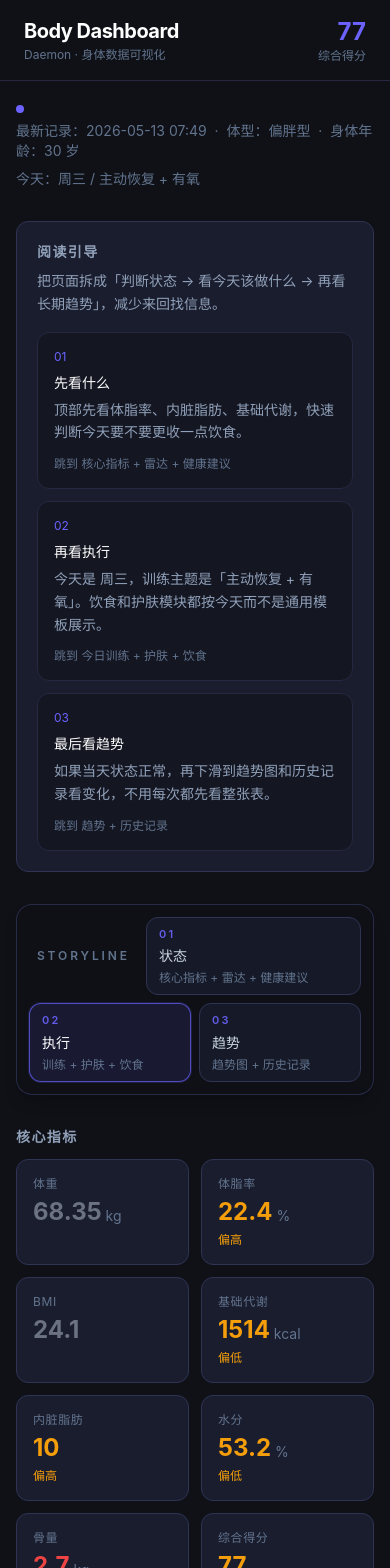
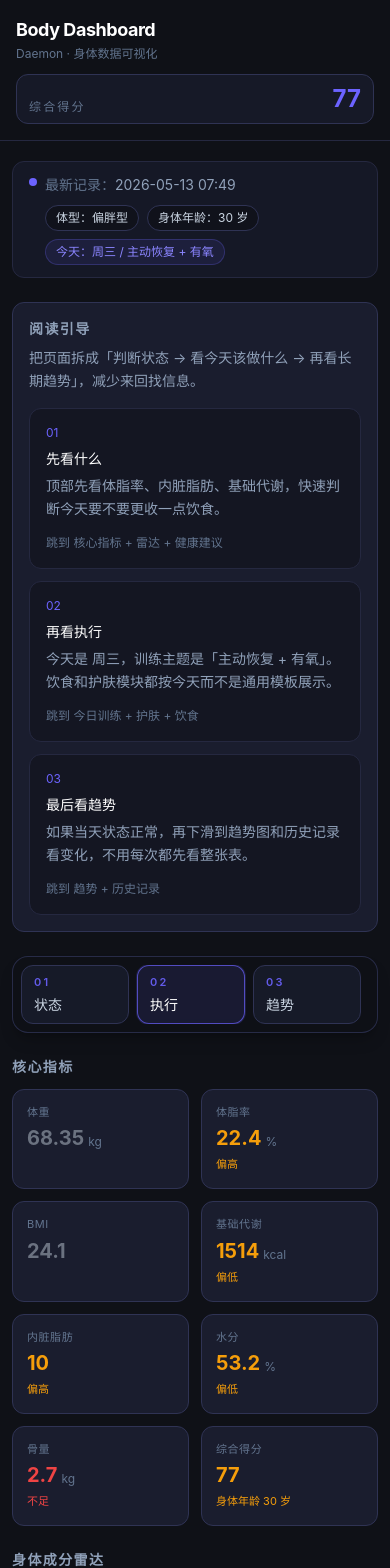
Before and after one commit to hc-xshh/body-dashboard, a React (Vite) app: page / in a window 390 px wide. Shown: the top 1568 px of the page. Built offline with nearby package versions, Linux system fonts and the light colour scheme.

Commit message:
feat: improve mobile dashboard experience

```diff
--- a/src/App.jsx
+++ b/src/App.jsx
@@ -71,23 +71,38 @@ const storylineSections = [
 export default function App() {
   return (
     <div className="min-h-screen bg-dark-900 text-slate-200 font-sans">
-      <header className="border-b border-dark-700 px-6 py-4 flex items-center justify-between">
-        <div>
-          <h1 className="text-xl font-bold text-white tracking-tight">Body Dashboard</h1>
-          <p className="text-xs text-slate-500 mt-0.5">Daemon · 身体数据可视化</p>
-        </div>
-        <div className="text-right">
-          <div className="text-2xl font-bold text-accent">{latest.score ?? '—'}</div>
-          <div className="text-xs text-slate-500">综合得分</div>
+      <header className="border-b border-dark-700 px-4 py-4 sm:px-6 sm:py-4">
+        <div className="mx-auto flex max-w-6xl flex-col gap-3 sm:flex-row sm:items-center sm:justify-between">
+          <div>
+            <h1 className="text-lg font-bold tracking-tight text-white sm:text-xl">Body Dashboard</h1>
+            <p className="mt-0.5 text-xs text-slate-500">Daemon · 身体数据可视化</p>
+          </div>
+          <div className="flex items-end justify-between rounded-xl border border-dark-600 bg-dark-800/70 px-3 py-2 sm:block sm:border-0 sm:bg-transparent sm:px-0 sm:py-0 sm:text-right">
+            <div className="text-xs uppercase tracking-[0.18em] text-slate-500 sm:hidden">综合得分</div>
+            <div className="text-2xl font-bold text-accent">{latest.score ?? '—'}</div>
+            <div className="hidden text-xs text-slate-500 sm:block">综合得分</div>
+          </div>
         </div>
       </header>
 
-      <main className="max-w-6xl mx-auto px-4 py-6 flex flex-col gap-8">
-        <div className="flex flex-wrap items-center gap-2 text-sm text-slate-500">
-          <span className="w-2 h-2 rounded-full bg-accent inline-block"></span>
-          最新记录：{latest.date} {latest.time ?? ''} &nbsp;·&nbsp; 体型：{latest.bodyType ?? '—'} &nbsp;·&nbsp; 身体年龄：{latest.bodyAge ?? '—'} 岁
-          <span className="hidden md:inline">&nbsp;·&nbsp;</span>
-          <span>今天：{todayLabel} / {todayTraining}</span>
+      <main className="mx-auto flex max-w-6xl flex-col gap-6 px-3 py-5 sm:px-4 sm:py-6 md:gap-8">
+        <div className="rounded-xl border border-dark-700 bg-dark-800/65 px-4 py-3 sm:border-0 sm:bg-transparent sm:px-0 sm:py-0">
+          <div className="flex items-start gap-2 text-sm text-slate-400 sm:flex-wrap sm:items-center sm:text-sm sm:text-slate-500">
+            <span className="mt-1 inline-block h-2 w-2 rounded-full bg-accent sm:mt-0"></span>
+            <div className="flex flex-1 flex-col gap-2 sm:flex-row sm:flex-wrap sm:items-center sm:gap-2">
+              <div className="leading-relaxed">
+                <span className="text-slate-500">最新记录：</span>{latest.date} {latest.time ?? ''}
+                <span className="hidden sm:inline"> &nbsp;·&nbsp; 体型：{latest.bodyType ?? '—'} &nbsp;·&nbsp; 身体年龄：{latest.bodyAge ?? '—'} 岁</span>
+              </div>
+              <div className="flex flex-wrap gap-2 text-xs sm:hidden">
+                <span className="rounded-full border border-dark-600 bg-dark-900/70 px-2.5 py-1 text-slate-300">体型：{latest.bodyType ?? '—'}</span>
+                <span className="rounded-full border border-dark-600 bg-dark-900/70 px-2.5 py-1 text-slate-300">身体年龄：{latest.bodyAge ?? '—'} 岁</span>
+                <span className="rounded-full border border-accent/25 bg-accent/10 px-2.5 py-1 text-accent-light">今天：{todayLabel} / {todayTraining}</span>
+              </div>
+              <span className="hidden md:inline">&nbsp;·&nbsp;</span>
+              <span className="hidden sm:inline">今天：{todayLabel} / {todayTraining}</span>
+            </div>
+          </div>
         </div>
 
         <ReadingGuide weekday={todayLabel} trainingLabel={todayTraining} />
--- a/src/components/AdvicePanel.jsx
+++ b/src/components/AdvicePanel.jsx
@@ -7,8 +7,8 @@ export default function AdvicePanel({ advice }) {
   return (
     <div className="flex h-full flex-col gap-3">
       {advice.map((a, i) => (
-        <div key={i} className={`rounded-xl p-4 border ${bg[a.level] ?? 'bg-dark-800 border-dark-600'} flex gap-3 items-start`}>
-          <span className="text-xl flex-shrink-0">{a.icon}</span>
+        <div key={i} className={`rounded-xl border p-3.5 sm:p-4 ${bg[a.level] ?? 'bg-dark-800 border-dark-600'} flex gap-3 items-start`}>
+          <span className="text-lg flex-shrink-0 sm:text-xl">{a.icon}</span>
           <p className={`text-sm leading-relaxed ${text[a.level] ?? 'text-slate-400'}`}>{a.text}</p>
         </div>
       ))}
--- a/src/components/MetricCard.jsx
+++ b/src/components/MetricCard.jsx
@@ -3,15 +3,15 @@ import { STATUS_COLOR } from '../utils/healthAnalysis'
 export default function MetricCard({ label, value, unit, status, sub }) {
   const color = STATUS_COLOR[status] ?? '#94a3b8'
   return (
-    <div className="bg-dark-800 rounded-xl p-4 flex flex-col gap-1 border border-dark-600 hover:border-accent/50 transition-colors">
-      <span className="text-xs text-slate-500 uppercase tracking-wider">{label}</span>
+    <div className="bg-dark-800 rounded-xl p-3.5 sm:p-4 flex flex-col gap-1 border border-dark-600 hover:border-accent/50 transition-colors">
+      <span className="text-[11px] uppercase tracking-wider text-slate-500 sm:text-xs">{label}</span>
       <div className="flex items-end gap-1">
-        <span className="text-2xl font-bold" style={{ color }}>
+        <span className="text-xl font-bold sm:text-2xl" style={{ color }}>
           {value ?? '—'}
         </span>
-        {unit && <span className="text-sm text-slate-500 mb-0.5">{unit}</span>}
+        {unit && <span className="mb-0.5 text-xs text-slate-500 sm:text-sm">{unit}</span>}
       </div>
-      {sub && <span className="text-xs" style={{ color }}>{sub}</span>}
+      {sub && <span className="text-[11px] leading-relaxed sm:text-xs" style={{ color }}>{sub}</span>}
     </div>
   )
 }
--- a/src/components/ReadingGuide.jsx
+++ b/src/components/ReadingGuide.jsx
@@ -21,23 +21,23 @@ export default function ReadingGuide({ weekday, trainingLabel }) {
   ]
 
   return (
-    <div className="bg-dark-800 rounded-xl border border-dark-600 p-5">
+    <div className="bg-dark-800 rounded-xl border border-dark-600 p-4 sm:p-5">
       <div className="mb-4">
-        <h2 className="text-sm font-semibold text-slate-400 uppercase tracking-widest mb-2">阅读引导</h2>
-        <p className="text-sm text-slate-400 leading-relaxed">把页面拆成「判断状态 → 看今天该做什么 → 再看长期趋势」，减少来回找信息。</p>
+        <h2 className="mb-2 text-sm font-semibold uppercase tracking-widest text-slate-400">阅读引导</h2>
+        <p className="text-sm leading-relaxed text-slate-400">把页面拆成「判断状态 → 看今天该做什么 → 再看长期趋势」，减少来回找信息。</p>
       </div>
 
-      <div className="grid md:grid-cols-3 gap-3">
+      <div className="grid gap-3 md:grid-cols-3">
         {guides.map((guide, index) => (
           <a
             key={guide.title}
             href={guide.target}
-            className="rounded-xl border border-dark-700 bg-dark-900/50 px-4 py-4 transition hover:border-accent/50 hover:bg-dark-900 focus:outline-none focus:ring-2 focus:ring-accent/40"
+            className="rounded-xl border border-dark-700 bg-dark-900/50 px-4 py-4 transition hover:border-accent/50 hover:bg-dark-900 focus:outline-none focus:ring-2 focus:ring-accent/40 sm:px-4 sm:py-4"
           >
-            <div className="text-xs text-accent mb-2">0{index + 1}</div>
-            <div className="text-sm font-medium text-white mb-1.5">{guide.title}</div>
-            <p className="text-sm text-slate-400 leading-relaxed">{guide.text}</p>
-            <div className="mt-3 text-xs text-slate-500">{guide.jumpLabel}</div>
+            <div className="mb-2 text-xs text-accent">0{index + 1}</div>
+            <div className="mb-1.5 text-sm font-medium text-white">{guide.title}</div>
+            <p className="text-sm leading-relaxed text-slate-400">{guide.text}</p>
+            <div className="mt-3 text-xs leading-relaxed text-slate-500">{guide.jumpLabel}</div>
           </a>
         ))}
       </div>
--- a/src/components/StorylineNav.jsx
+++ b/src/components/StorylineNav.jsx
@@ -61,10 +61,10 @@ export default function StorylineNav({ sections }) {
   }, [sections])
 
   return (
-    <nav className="sticky top-4 z-20">
-      <div className="rounded-2xl border border-dark-600/80 bg-dark-900/85 backdrop-blur px-3 py-3 shadow-lg shadow-black/20">
-        <div className="flex flex-wrap items-center gap-2">
-          <div className="px-2 py-1 text-xs font-semibold uppercase tracking-[0.24em] text-slate-500">
+    <nav className="sticky top-3 z-20 sm:top-4">
+      <div className="rounded-2xl border border-dark-600/80 bg-dark-900/85 px-2 py-2 shadow-lg shadow-black/20 backdrop-blur sm:px-3 sm:py-3">
+        <div className="storyline-scroll flex items-stretch gap-2 overflow-x-auto sm:flex-wrap sm:items-center sm:overflow-visible">
+          <div className="hidden px-2 py-1 text-xs font-semibold uppercase tracking-[0.24em] text-slate-500 sm:block">
             Storyline
           </div>
           {sections.map((section, index) => {
@@ -75,7 +75,7 @@ export default function StorylineNav({ sections }) {
                 key={section.id}
                 href={`#${section.id}`}
                 className={[
-                  'group min-w-[120px] flex-1 rounded-xl border px-3 py-2 transition',
+                  'group min-w-[108px] shrink-0 rounded-xl border px-3 py-2 transition sm:min-w-[120px] sm:flex-1',
                   isActive
                     ? 'border-accent/70 bg-accent/12 text-white shadow-[0_0_0_1px_rgba(108,99,255,0.18)]'
                     : 'border-dark-600 bg-dark-800/80 text-slate-300 hover:border-accent/35 hover:bg-dark-700/70',
@@ -85,7 +85,7 @@ export default function StorylineNav({ sections }) {
                   0{index + 1}
                 </div>
                 <div className="mt-1 text-sm font-medium">{section.label}</div>
-                <div className="mt-1 text-xs text-slate-500 group-hover:text-slate-400">
+                <div className="mt-1 hidden text-xs text-slate-500 group-hover:text-slate-400 sm:block">
                   {section.description}
                 </div>
               </a>
--- a/src/index.css
+++ b/src/index.css
@@ -17,3 +17,12 @@ body {
   background-color: #0f1117;
   font-family: 'Inter', 'PingFang SC', 'Microsoft YaHei', system-ui, sans-serif;
 }
+
+.storyline-scroll {
+  -ms-overflow-style: none;
+  scrollbar-width: none;
+}
+
+.storyline-scroll::-webkit-scrollbar {
+  display: none;
+}
```
Also changed, not shown: src/components/DailyPlanPanel.jsx (+14 -14 lines).
